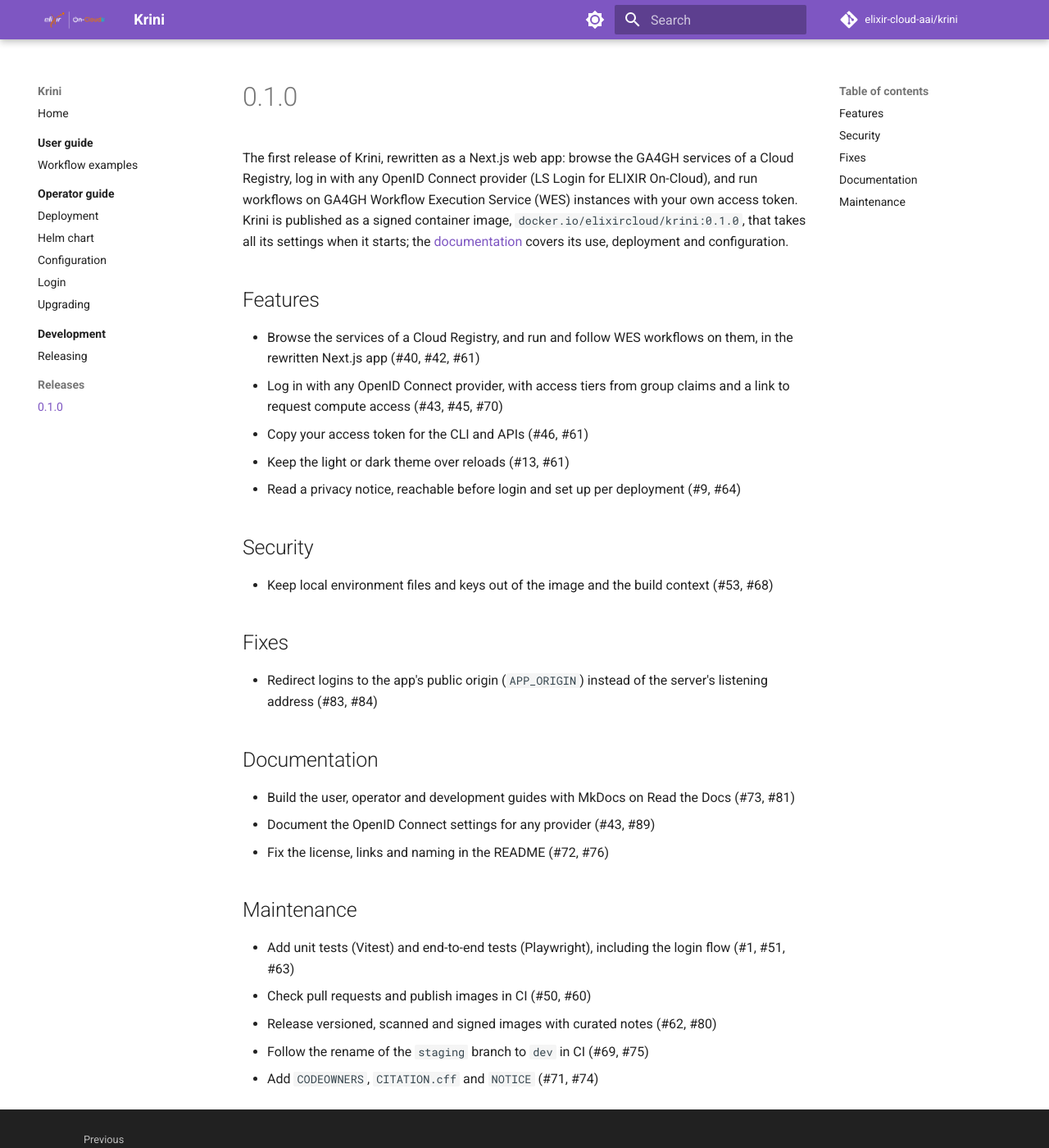
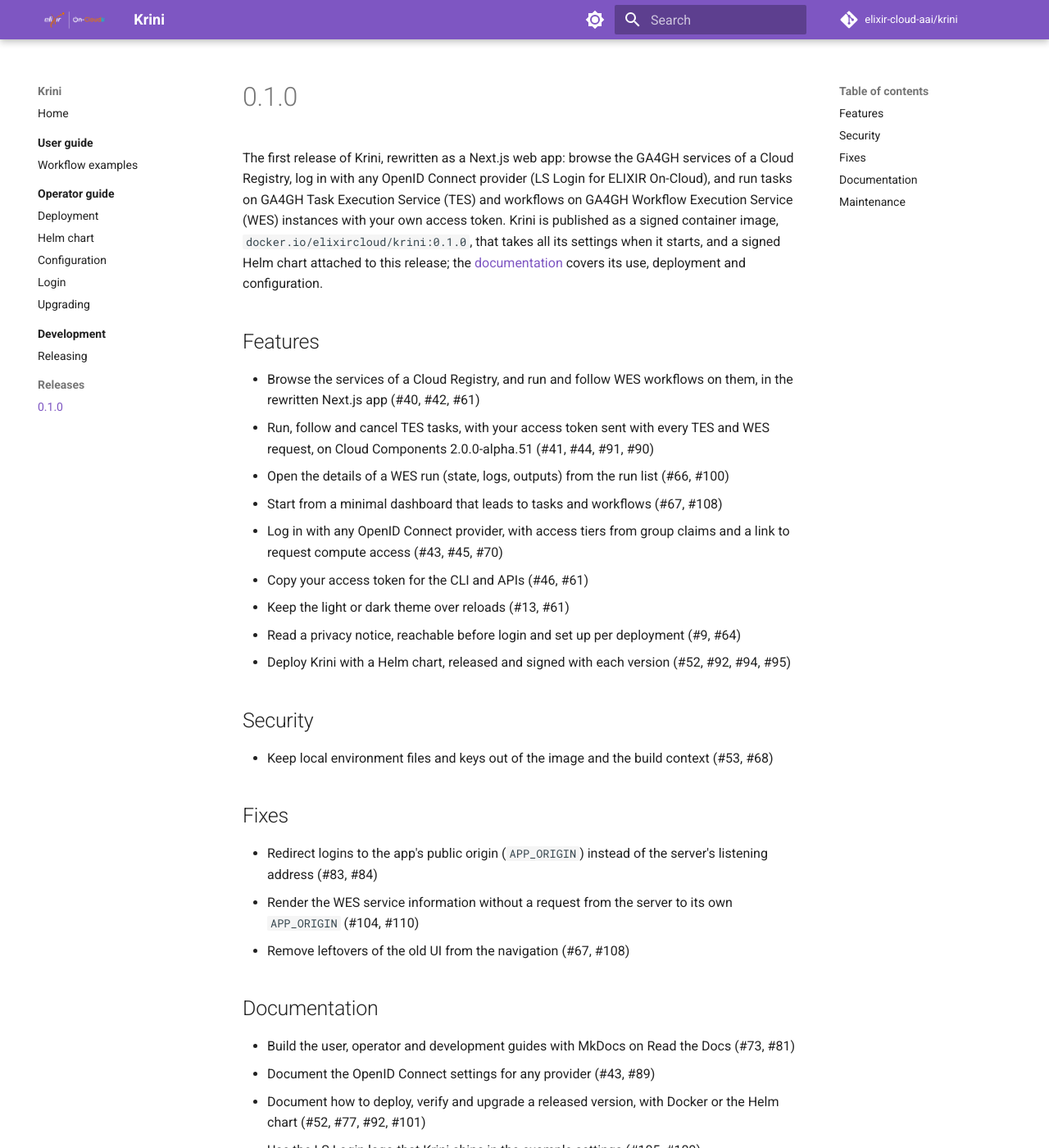
Before and after one commit to elixir-cloud-aai/krini, an MkDocs documentation site: the page built from docs/releases/0.1.0.md, in a window 1280 px wide and 1400 px high. Shown: the whole window at 82% size. Built offline with MkDocs 1.6.1 and Material for MkDocs 9.7.7, drawn with Linux system fonts in a browser that asks for light colours; comment, search, counter and statistics services are not loaded; some of the changed text lies outside the part shown.

Commit message:
build: refresh the 0.1.0 release prep
Set date-released to 2026-11-19 and reorder the CITATION.cff authors
by lines added on dev (without lock files, public/ and
src/components/ui/, as in #74). Add everything merged since the first
draft to the release notes: TES tasks with the user's token (#90),
the WES run details (#100), the minimal dashboard (#108), the Helm
chart (#92, #95), the image end-to-end tests (#99), the deployment
docs (#101), the Next.js update (#102) and the fixes #109 and #110.

Co-Authored-By: Claude Opus 5.5 <noreply@anthropic.com>

```diff
--- a/docs/releases/0.1.0.md
+++ b/docs/releases/0.1.0.md
@@ -1,19 +1,24 @@
 The first release of Krini, rewritten as a Next.js web app: browse the GA4GH
 services of a Cloud Registry, log in with any OpenID Connect provider (LS
-Login for ELIXIR On-Cloud), and run workflows on GA4GH Workflow Execution
-Service (WES) instances with your own access token. Krini is published as a
-signed container image, `docker.io/elixircloud/krini:0.1.0`, that takes all
-its settings when it starts; the
+Login for ELIXIR On-Cloud), and run tasks on GA4GH Task Execution Service
+(TES) and workflows on GA4GH Workflow Execution Service (WES) instances with
+your own access token. Krini is published as a signed container image,
+`docker.io/elixircloud/krini:0.1.0`, that takes all its settings when it
+starts, and a signed Helm chart attached to this release; the
 [documentation](https://krini.readthedocs.io/en/latest/) covers its use,
 deployment and configuration.
 
 ## Features
 
 - Browse the services of a Cloud Registry, and run and follow WES workflows on them, in the rewritten Next.js app (#40, #42, #61)
+- Run, follow and cancel TES tasks, with your access token sent with every TES and WES request, on Cloud Components 2.0.0-alpha.51 (#41, #44, #91, #90)
+- Open the details of a WES run (state, logs, outputs) from the run list (#66, #100)
+- Start from a minimal dashboard that leads to tasks and workflows (#67, #108)
 - Log in with any OpenID Connect provider, with access tiers from group claims and a link to request compute access (#43, #45, #70)
 - Copy your access token for the CLI and APIs (#46, #61)
 - Keep the light or dark theme over reloads (#13, #61)
 - Read a privacy notice, reachable before login and set up per deployment (#9, #64)
+- Deploy Krini with a Helm chart, released and signed with each version (#52, #92, #94, #95)
 
 ## Security
 
@@ -22,17 +27,23 @@ deployment and configuration.
 ## Fixes
 
 - Redirect logins to the app's public origin (`APP_ORIGIN`) instead of the server's listening address (#83, #84)
+- Render the WES service information without a request from the server to its own `APP_ORIGIN` (#104, #110)
+- Remove leftovers of the old UI from the navigation (#67, #108)
 
 ## Documentation
 
 - Build the user, operator and development guides with MkDocs on Read the Docs (#73, #81)
 - Document the OpenID Connect settings for any provider (#43, #89)
+- Document how to deploy, verify and upgrade a released version, with Docker or the Helm chart (#52, #77, #92, #101)
+- Use the LS Login logo that Krini ships in the example settings (#105, #109)
 - Fix the license, links and naming in the README (#72, #76)
 
 ## Maintenance
 
 - Add unit tests (Vitest) and end-to-end tests (Playwright), including the login flow (#1, #51, #63)
+- Run the end-to-end tests on the built image, in CI and on the release image (#79, #99)
 - Check pull requests and publish images in CI (#50, #60)
 - Release versioned, scanned and signed images with curated notes (#62, #80)
+- Update Next.js and React to newer patch versions (#102)
 - Follow the rename of the `staging` branch to `dev` in CI (#69, #75)
 - Add `CODEOWNERS`, `CITATION.cff` and `NOTICE` (#71, #74)
```
Also changed, not shown: 1 other file.
